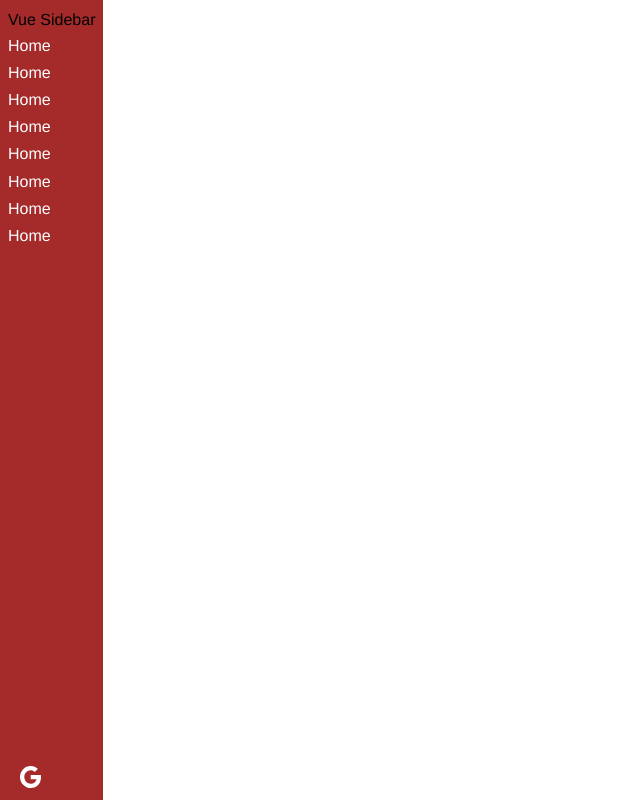
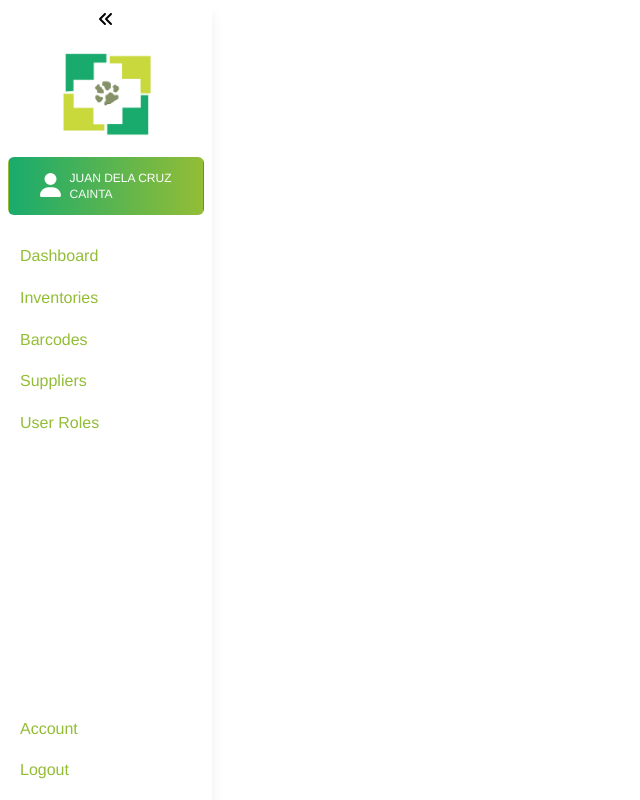
Before and after one commit to mcfltimpug/istak-web-app, a Vue app: page / in a window 1280 px wide. Shown: the whole page, without its empty margins (0-640 px from the left). Built offline with nearby package versions, Linux system fonts and the light colour scheme.

Commit message:
initial side nav with ui
cant retrieve sidebarlink.vue icons + collapse nav

```diff
--- a/package.json
+++ b/package.json
@@ -8,6 +8,11 @@
     "lint": "vue-cli-service lint"
   },
   "dependencies": {
+    "@fortawesome/fontawesome-svg-core": "^6.2.0",
+    "@fortawesome/free-brands-svg-icons": "^6.2.0",
+    "@fortawesome/free-regular-svg-icons": "^6.2.0",
+    "@fortawesome/free-solid-svg-icons": "^6.2.0",
+    "@fortawesome/vue-fontawesome": "^3.0.1",
     "@tailwindcss/forms": "^0.5.3",
     "autoprefixer": "^10",
     "core-js": "^3.8.3",
--- a/src/components/sidebar/SideBar.vue
+++ b/src/components/sidebar/SideBar.vue
@@ -1,48 +1,73 @@
 <script>
     import SidebarLink from './SidebarLink.vue'
-    import { collapsed, toggleSidebar, sidebarWidth } from './state'
+    import {
+        collapsed,
+        toggleSidebar,
+        sidebarWidth
+    } from './state'
 
-    export default{
+    export default {
         props: {},
-        components: { SidebarLink},
+        components: {
+            SidebarLink
+        },
         setup() {
-            return { collapsed, toggleSidebar, sidebarWidth }
+            return {
+                collapsed,
+                toggleSidebar,
+                sidebarWidth
+            }
         }
     }
 </script>
 
 <template>
 
-    <div class="sidebar"
-    :style="{ width: sidebarWidth }">
-        <h1>
-            <span v-if="collapsed">
-                <div>V</div>
-                <div>S</div>
-            </span>
-            <span v-else>Vue Sidebar</span>
-        </h1>
+    <div class="sidebar app shadow-lg flex flex-col" :style="{ width: sidebarWidth } ">
+        <div class="nav-toggle w-full">
+            <span class="collapse-icon cursor-pointer" :class="{ 'rotate-180' : collapsed }" @click="toggleSidebar">
+                <font-awesome-icon icon="fa-solid fa-angles-left " /></span>
+        </div>
+        <div class="nav-logo flex justify-center my-5">
+            <h1>
+                <span v-if="collapsed">
+                    <!-- <div>V</div>
+                    <div>S</div> -->
+                </span>
+                <span v-else><img src="../../assets/assumpta-logo.png" alt="" class="w-24"></span>
+            </h1>
+        </div>
 
-        <SidebarLink to="/" icon="fas fa-home">Home</SidebarLink>
-        <SidebarLink to="/" icon="fas fa-home">Home</SidebarLink>
-        <SidebarLink to="/" icon="fas fa-home">Home</SidebarLink>
-        <SidebarLink to="/" icon="fas fa-home">Home</SidebarLink>
-        <SidebarLink to="/" icon="fas fa-home">Home</SidebarLink>
-        <SidebarLink to="/" icon="fas fa-home">Home</SidebarLink>
-        <SidebarLink to="/" icon="fas fa-home">Home</SidebarLink>
-        <SidebarLink to="/" icon="fas fa-home">Home</SidebarLink>
-        <span
-        class="collapse-icon"
-        :class="{ 'rotate-180' : collapsed }"
-        @click="toggleSidebar"><img src="../../assets/gmail_icon.svg" alt=""></span>
+        <div class="nav-user  rounded-r-md assumpta-gradient flex flex-row gap-2 mb-5" >
+            <div class="user-pic">
+                <font-awesome-icon icon="fa-solid fa-user" class="text-2xl" />
+            </div>
+            <div class="user-info text-left">
+                <p class ="text-xs text-neutrals-1 "> Juan Dela Cruz </p>
+                <p class ="text-xs text-neutrals-2"> Cainta</p>
+            </div>
+        </div>
+        <div class="nav-links flex flex-col justify-between h-full">
+            <div class="nav-top-links">
+                <SidebarLink to="/dashboard" icon="fa-solid fa-angles-left">Dashboard</SidebarLink>
+                <SidebarLink to="/" icon="fa-solid fa-angles-left">Inventories</SidebarLink>
+                <SidebarLink to="/" icon="fa-solid fa-angles-left">Barcodes</SidebarLink>
+                <SidebarLink to="/" icon="fa-solid fa-angles-left">Suppliers</SidebarLink>
+                <SidebarLink to="/" icon="fa-solid fa-angles-left">User Roles</SidebarLink>
+            </div>
+
+            <div class="bottom-link">
+                <SidebarLink to="/" icon="fas fa-home">Account</SidebarLink>
+                <SidebarLink to="/" icon="fas fa-home">Logout</SidebarLink>
+            </div>
+        </div>
 
     </div>
 </template>
 
 <style>
-    .sidebar{
-        color:black;
-        background-color: brown;
+    .sidebar {
+        color: black;
         float: left;
         position: fixed;
         z-index: 1;
@@ -54,15 +79,12 @@
         flex-direction: column;
     }
 
-    .collapse-icon{
-        position: absolute;
-        bottom: 0;
-        padding:0.75em;
-        color: white;
+    .collapse-icon {
+        padding: 0.75em;
         transition: 0.2s linear;
     }
 
-    .rotate-180{
+    .rotate-180 {
         transform: rotate(180deg);
         transition: 0.2s linear;
     }
--- a/src/components/sidebar/SidebarLink.vue
+++ b/src/components/sidebar/SidebarLink.vue
@@ -1,28 +1,45 @@
 <script>
-    import { computed } from 'vue'
-    import { useRoute } from 'vue-router'
-    import { collapsed } from './state'
+    import {
+        computed
+    } from 'vue'
+    import {
+        useRoute
+    } from 'vue-router'
+    import {
+        collapsed
+    } from './state'
 
-    export default{
+    export default {
         props: {
-            to: { type: String, required: true },
-            icon: { type: String, required: true }
+            to: {
+                type: String,
+                required: true
+            },
+            icon: {
+                type: String,
+                required: true
+            }
 
         },
         setup(props) {
             const route = useRoute()
             const isActive = computed(() => route.path === props.to)
-            return { isActive, collapsed }
+            return {
+                isActive,
+                collapsed
+            }
         }
     }
 </script>
 
 <template>
-    <router-link :to="to" class="link" :class="{ active: isActive }">
-       <i class="icon" :class="icon" />
+    <router-link :to="to" class="link text-secondary-6 py-5 pl-3 hover:text-brand-6 hover:border-l-4 hover:border-brand-6 active:border-l-4 active:border-brand-6" :class="{ active: isActive }">
+        <font-awesome-icon class="icon" :class="icon" />
+        <transition name="fade">
             <span v-if="!collapsed">
                 <slot />
             </span>
+        </transition>
     </router-link>
 </template>
 
@@ -38,7 +55,7 @@
     }
 
     .link {
-      display:flex;
+        display: flex;
         align-items: center;
 
         cursor: pointer;
@@ -48,14 +65,15 @@
 
         margin: 0.1em 0;
         padding: 0.4 em;
-      border-radius: 0.25em;
-      height:1.5em;
-
-      color: white;
+        height: 1.5em;
         text-decoration: none;
     }
 
-    .link:hover{
-        background-color: blue;
+
+
+    .link .icon {
+        flex-shrink: 0;
+        width: 25px;
+        margin-right: 10px;
     }
 </style>
--- a/src/components/sidebar/state.js
+++ b/src/components/sidebar/state.js
@@ -3,7 +3,8 @@ import { ref, computed } from 'vue'
 export const collapsed = ref(false)
 export const toggleSidebar = () => (collapsed.value = !collapsed.value)
 
-export const SIDEBAR_WIDTH = 180
+export const SIDEBAR_WIDTH = 212
+export const SIDEBAR_WIDTH_COLLAPSED = 80
 export const sidebarWidth = computed(
-    () => '${collapsed.value ? SIDEBAR_WIDTH_COLLAPSED : SIDEBAR_WIDTH}px'
+  () => `${collapsed.value ? SIDEBAR_WIDTH_COLLAPSED : SIDEBAR_WIDTH}px`
 )
--- a/src/main.js
+++ b/src/main.js
@@ -4,4 +4,15 @@ import './registerServiceWorker'
 import router from './router'
 import './assets/tailwind.css'
 
-createApp(App).use(router).mount('#app')
+/* import the fontawesome core */
+import { library } from '@fortawesome/fontawesome-svg-core'
+
+/* import font awesome icon component */
+import { FontAwesomeIcon } from '@fortawesome/vue-fontawesome'
+
+/* import specific icons */
+import { faAnglesLeft, faHouse, faUser} from '@fortawesome/free-solid-svg-icons'
+
+library.add(faAnglesLeft, faHouse, faUser)
+
+createApp(App).use(router).component('font-awesome-icon', FontAwesomeIcon).mount('#app')
--- a/src/views/DashboardView.vue
+++ b/src/views/DashboardView.vue
@@ -1,13 +1,11 @@
 <template>
-    <h1>The sidebar is {{ collapsed ? 'closed' : 'open'}}</h1>
+    <h1>The sidebar is {{ collapsed ? 'closed' : 'open' }}</h1>
     <button @click="toggleSidebar">Toggle Sidebar</button>
   </template>
 
   <script>
   import { collapsed, toggleSidebar } from '@/components/sidebar/state'
-
-    export default{
-        name: 'DashboardView',
+  export default {
     setup() {
       return { collapsed, toggleSidebar }
     }
```
Also changed, not shown: src/assets/assumpta-logo.png (added), 1 other file (tests, documents, lock files or other folders). Lines whose indentation alone changed are shown as unchanged.
